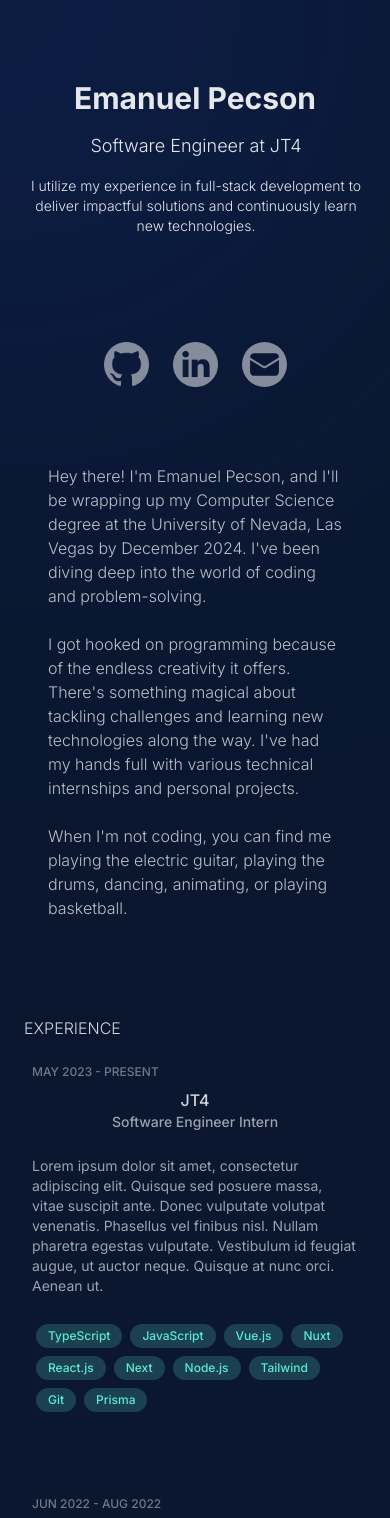
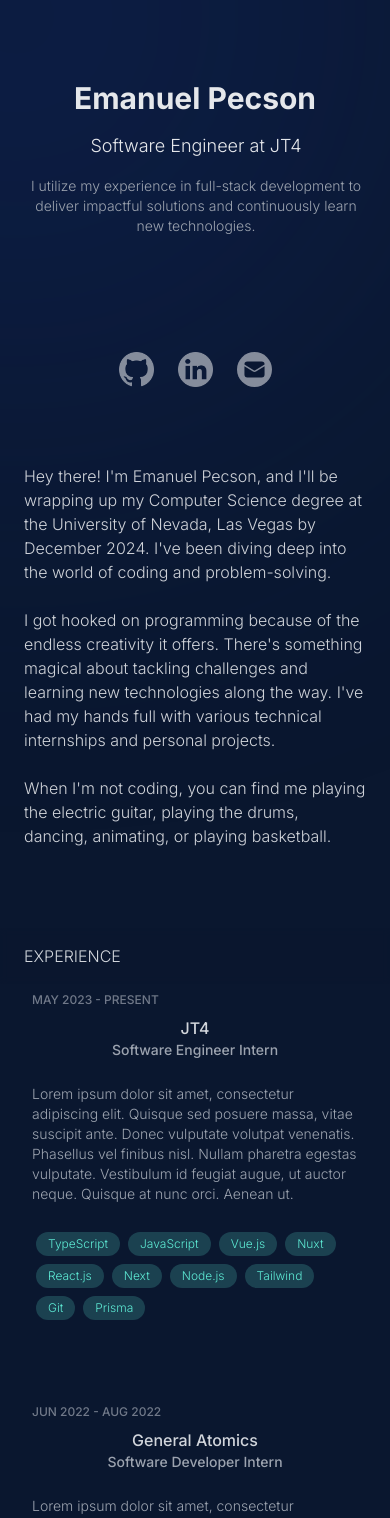
Before and after one commit to emanpecson/portfolio, a Next.js app: page / in a window 390 px wide. Shown: the top 1518 px of the page. Built offline with nearby package versions, Linux system fonts and the light colour scheme.

Commit message:
style: :lipstick: use lighter font

```diff
--- a/src/app/page.tsx
+++ b/src/app/page.tsx
@@ -31,9 +31,7 @@ export default function Home() {
 
         <div className="lg:col-span-7 h-full">
           <div className="sm:mx-16 space-y-20">
-            <div
-              ref={backgroundRef}
-              className="space-y-6 p-0 sm:p-5 text-gray-400 text-base sm:text-lg opacity-90 mx-6 sm:mx-0">
+            <div ref={backgroundRef}>
               <BackgroundSection />
             </div>
 
--- a/src/components/main/item/Experience.tsx
+++ b/src/components/main/item/Experience.tsx
@@ -23,7 +23,7 @@ export default function Experience({ params }: { params: ExperienceType }) {
           <h2 className="text-sm sm:text-base text-gray-400">{params.position}</h2>
         </div>
 
-        <p className="text-gray-400 sm:text-base text-sm">{params.description}</p>
+        <p className="text-gray-400 sm:text-base text-sm font-light">{params.description}</p>
 
         <div className="flex flex-wrap">
           {params.tags.map((tag: string, index: number) => (
--- a/src/components/main/item/Project.tsx
+++ b/src/components/main/item/Project.tsx
@@ -20,7 +20,7 @@ export default function Project({ params }: { params: ProjectType }) {
           <h1 className="sm:text-xl text-base text-gray-300">{params.title}</h1>
         </div>
 
-        <p className="text-gray-400 sm:text-base text-sm">{params.description}</p>
+        <p className="text-gray-400 sm:text-base text-sm font-light">{params.description}</p>
 
         <div className="flex flex-wrap">
           {params.tags.map((tag: string, index: number) => (
--- a/src/components/main/item/Social.tsx
+++ b/src/components/main/item/Social.tsx
@@ -10,11 +10,11 @@ export default function Social({ params }: { params: SocialType }) {
         className="hover:opacity-100 opacity-50 transition-all duration-400"
         onClick={() => router.push(params.name === 'Email' ? 'mailto:' + params.link : params.link)}>
         {params.HeroIcon ? (
-          <div className="w-[45px] h-[45px] rounded-full bg-white relative">
+          <div className="w-[35px] h-[35px] rounded-full bg-white relative">
             <params.HeroIcon className="absolute p-1.5 text-app" />
           </div>
         ) : (
-          <img src={params.imageSrc} width={45} height={45} />
+          <img src={params.imageSrc} width={35} height={35} />
         )}
       </button>
     </>
--- a/src/components/main/item/Tag.tsx
+++ b/src/components/main/item/Tag.tsx
@@ -1,7 +1,7 @@
 export default function Tag({ params }: { params: { text: string } }) {
   return (
     <div className="rounded-3xl bg-teal-300 bg-opacity-20 px-3 py-1 mx-1 my-1">
-      <p className="text-teal-300 font-medium text-xs sm:text-sm">{params.text}</p>
+      <p className="text-teal-300 font-light text-xs sm:text-sm">{params.text}</p>
     </div>
   );
 }
--- a/src/components/profile/Heading.tsx
+++ b/src/components/profile/Heading.tsx
@@ -11,7 +11,7 @@ export default function Heading() {
         <h2 className="text-lg sm:text-2xl font-light flex justify-center lg:justify-start pl-0.5">
           {currentPosition}
         </h2>
-        <p className="flex justify-center lg:justify-start pl-0.5 text-center lg:text-left text-sm sm:text-lg font-light">
+        <p className="flex justify-center lg:justify-start pl-0.5 text-center lg:text-left text-sm sm:text-lg font-light text-gray-400">
           {missionStatement}
         </p>
       </div>
```
